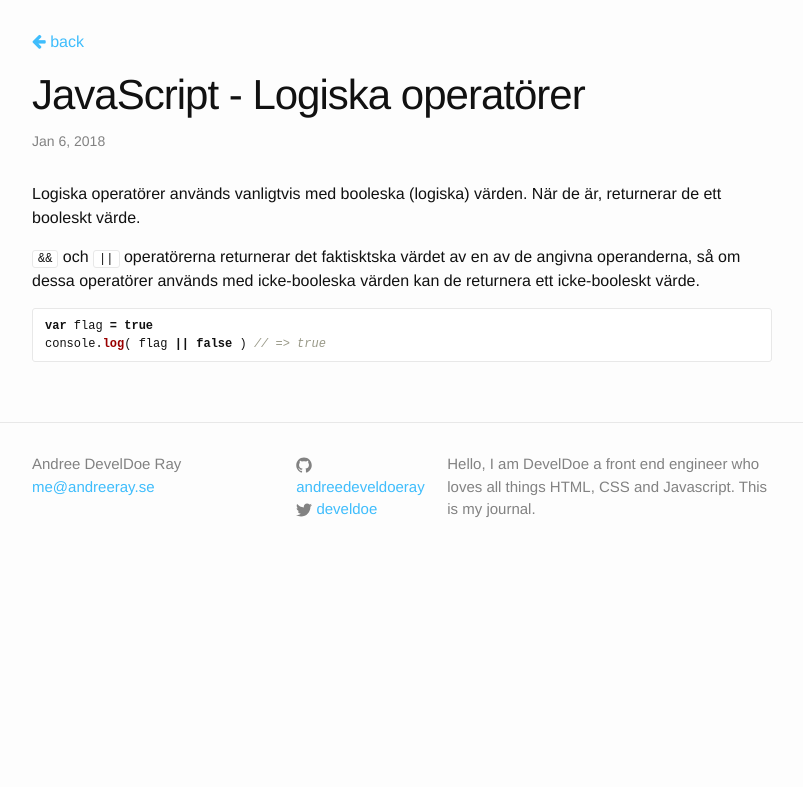
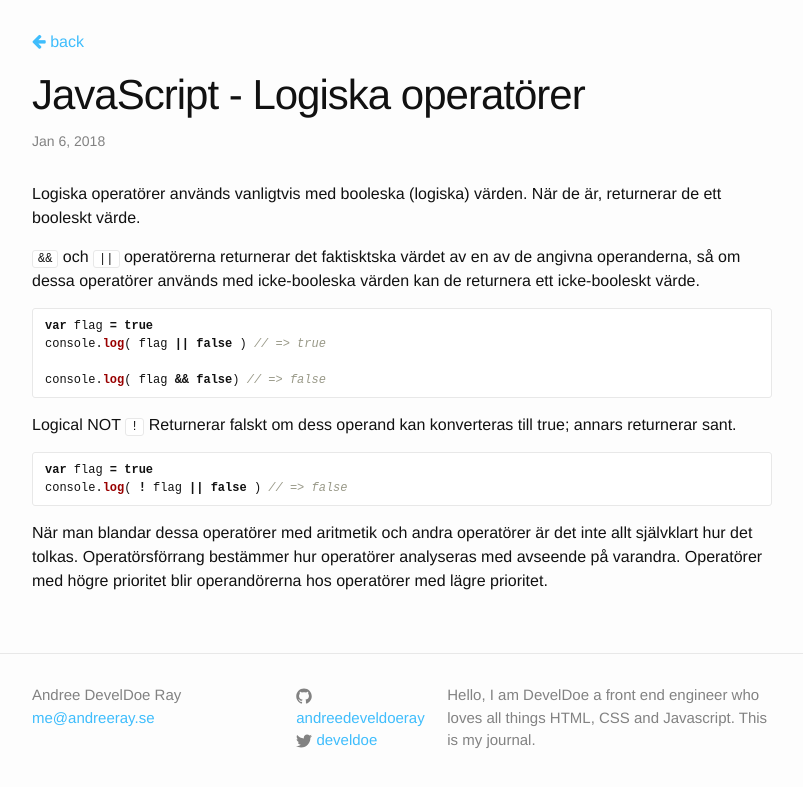
Before and after one commit to develdoe/develdoe.github.io, a Jekyll site: the page built from _posts/2018-01-06-javascript-logiska-operat-rer.md, in a window 1280 px wide. Shown: the top 787 px of the page, without its empty margins (238-1041 px from the left). Built offline with Jekyll 4.4.1, drawn with Linux system fonts in a browser that asks for light colours.

Commit message:
Create 2018-01-06-javascript-logiska-operat-rer.md

````diff
--- a/_posts/2018-01-06-javascript-logiska-operat-rer.md
+++ b/_posts/2018-01-06-javascript-logiska-operat-rer.md
@@ -10,4 +10,15 @@ Logiska operatörer används vanligtvis med booleska (logiska) värden. När de
 ```js
 var flag = true
 console.log( flag || false ) // => true
+
+console.log( flag && false) // => false
 ```
+
+Logical NOT `!` Returnerar falskt om dess operand kan konverteras till true; annars returnerar sant.
+
+```js
+var flag = true
+console.log( ! flag || false ) // => false
+```
+
+När man blandar dessa operatörer med aritmetik och andra operatörer är det inte allt självklart hur det tolkas. Operatörsförrang bestämmer hur operatörer analyseras med avseende på varandra. Operatörer med högre prioritet blir operandörerna hos operatörer med lägre prioritet.
````
